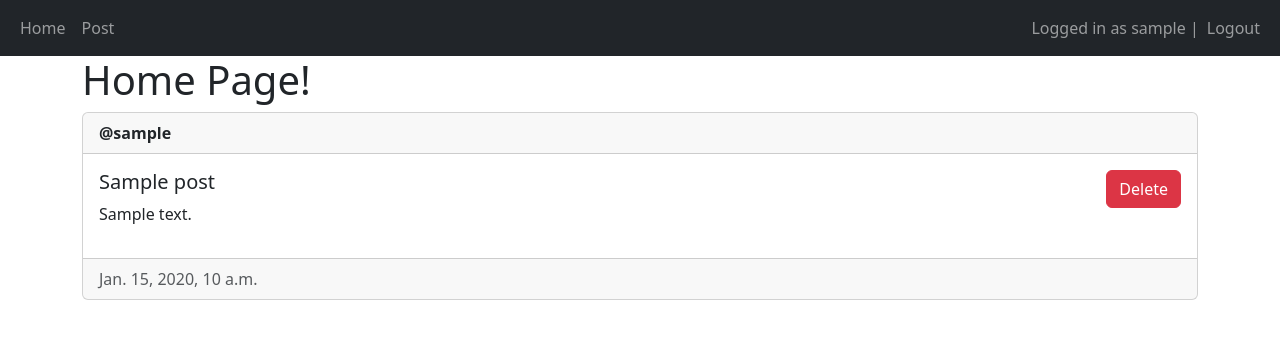
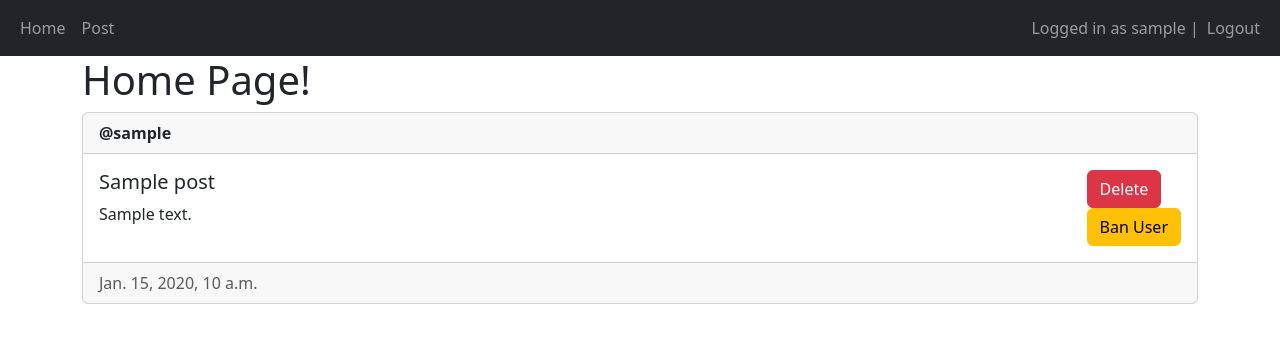
Before and after one commit to akshaygite24/django-auth-practice, a Django app: page / in a window 1280 px wide. Shown: the top 356 px of the page. Run offline with Django 5.2, Linux system fonts and the light colour scheme; a user stored in the database is signed in; tables that the repository leaves empty hold one stand-in row (values such as "Sample post").

Commit message:
Final Commit

```diff
--- a/main/templates/main/home.html
+++ b/main/templates/main/home.html
@@ -19,6 +19,13 @@
                         <button type="submit" class="btn btn-danger" name="post_id" value="{{ post.id }}">Delete</button>
                     </form>
                     {% endif %}
+
+                    {% if request.user.is_staff  %}
+                        <form method="post">
+                        {% csrf_token %}
+                        <button type="submit" class="btn btn-warning" name="user_id" value="{{ post.author.id }}">Ban User</button>
+                    </form>
+                    {% endif %}
                 </div>
             </div>
             <div class="card-footer text-muted">{{ post.created_at  }}</div>
--- a/main/views.py
+++ b/main/views.py
@@ -2,13 +2,38 @@ from django.shortcuts import render, redirect, get_object_or_404
 from .forms import RegisterForm, PostForm
 from django.contrib.auth.decorators import login_required, permission_required
 from django.contrib.auth import login, logout, authenticate
+from django.contrib.auth.models import User, Group
 from .models import Post
+
 
 # Create your views here.
 
 @login_required(login_url='login')
 def home(request):
     posts = Post.objects.all()
+
+    if request.method == "POST":
+        user_id = request.POST.get('user_id')
+
+        if user_id:
+            user = User.objects.filter(id=user_id).first()
+
+
+            if user and request.user.is_staff:
+                try:
+                    group = Group.objects.filter(name='default').first()
+                    group.user_set.remove(user)
+                except:
+                    pass
+
+                try:
+                    group = Group.objects.filter(name='mod').first()
+                    group.user_set.remove(user)
+                except:
+                    pass
+
+        return redirect('/home')
+
     return render(request, 'main/home.html', {'posts': posts})
 
 
```
Also changed, not shown: main/apps.py (+13 -1 lines).
